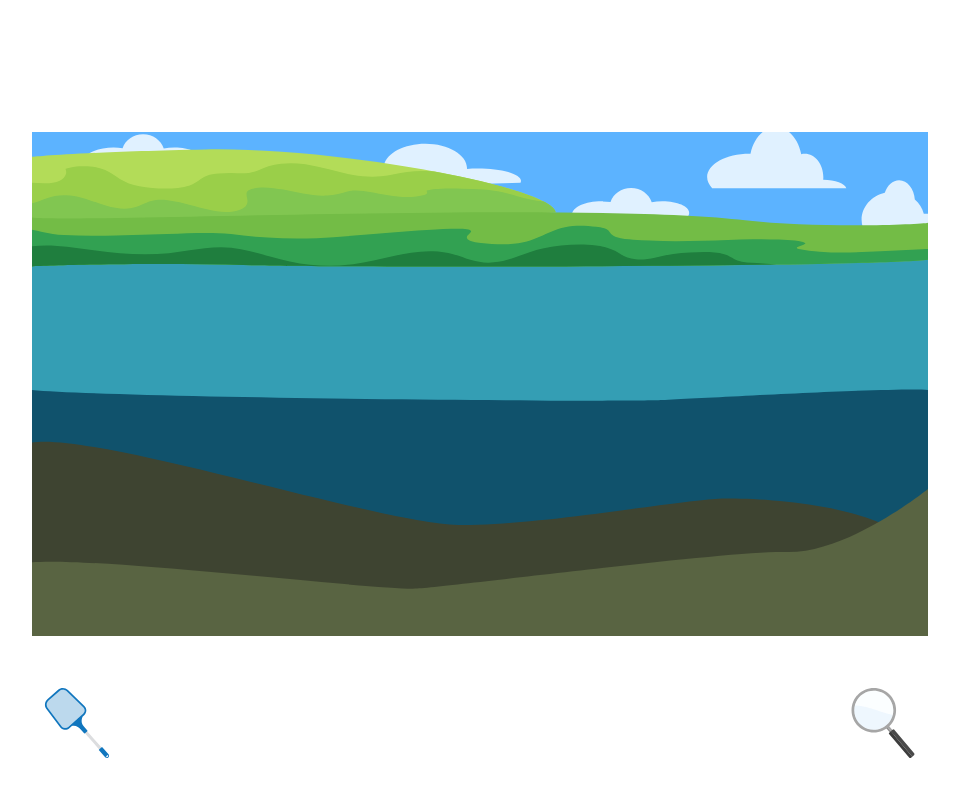
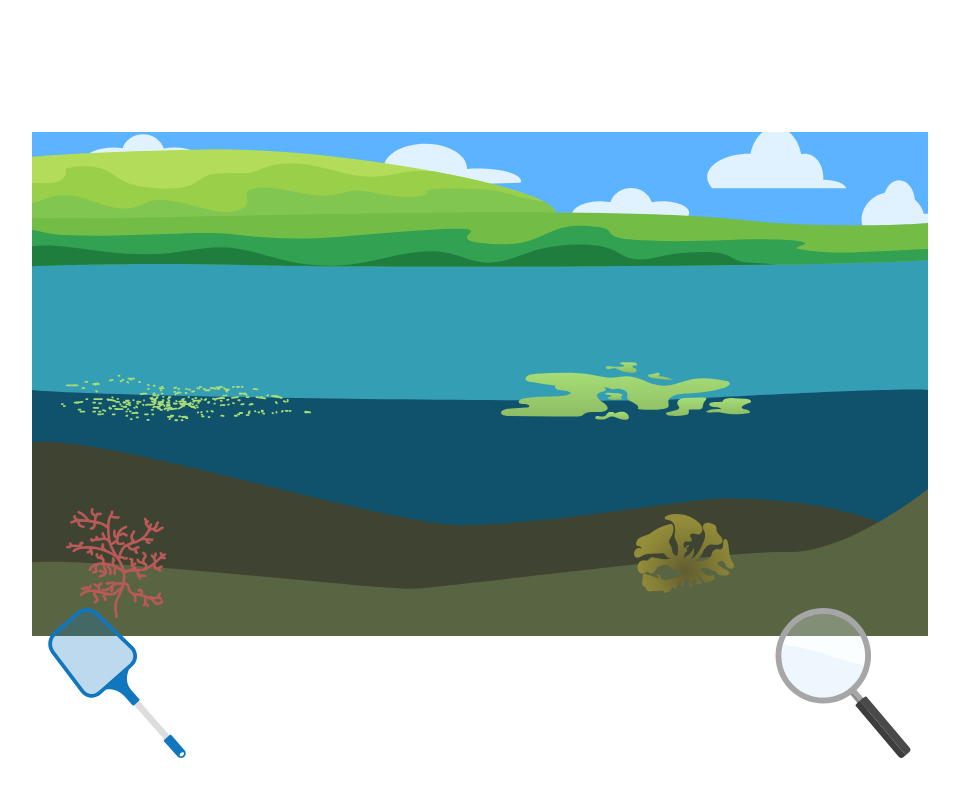
Before and after one commit to canarycathedral/Algae, a Next.js app in the folder algaeworldapp/: page /TestFolderForJaida in a window 1280 px wide. Shown: the top 796 px of the page, without its empty margins (160-1119 px from the left). Built offline with nearby package versions, Linux system fonts and the light colour scheme.

Commit message:
Add behaviour for algae to be randomly placed

```diff
--- a/algaeworldapp/components/Game/index.js
+++ b/algaeworldapp/components/Game/index.js
@@ -3,10 +3,86 @@
 import { useState, useRef, useEffect } from 'react';
 
 export default function Game() {
-    const [cursor, setCursor] = useState('default');
+    const [cursor] = useState('default');
     const [activeTool, setActiveTool] = useState(null); // 'magnifier' or 'net'
     const [mousePos, setMousePos] = useState({x: 0, y: 0});
+    const [surfaceAssets, setSurfaceAssets] = useState([]);
+    const [floorAssets, setFloorAssets] = useState([]);
     const divRef = useRef(null);
+
+    const surfaceSvgs = [
+        'Carpet Algae.svg',
+        'Chlorella.svg',
+        'Cyanobacteria.svg',
+        'Dinoflagellates.svg',
+        'Spirogyra.svg'
+    ];
+
+    const floorSvgs = [
+        'Bubble Algae.svg',
+        'Gracilaria.svg',
+        'Gulfweed.svg',
+        "Peacock's Tail.svg",
+        'Sea Lettuce.svg'
+    ]
+
+    useEffect(() => {
+        if (divRef.current) {
+            const rect = divRef.current.getBoundingClientRect();
+            const numAssets = 3;
+            const assets = [];
+            const centerY = rect.height * 0.35;
+            const minDistance = 350; // Minimum distance between assets
+
+            for (let i = 0; i < numAssets; i++) {
+                let attempts = 0;
+                let x, y, overlaps;
+                do {
+                    x = Math.random() * (rect.width - 250);
+                    y = centerY + (Math.random() - 0.5) * 50;
+                    overlaps = assets.some(asset =>
+                        Math.abs(asset.x - x) < minDistance && Math.abs(asset.y - y) < minDistance
+                    );
+                    attempts++;
+                } while (overlaps && attempts < 50); // Prevent infinite loop
+
+                if (!overlaps) {
+                    const src = surfaceSvgs[Math.floor(Math.random() * surfaceSvgs.length)];
+                    assets.push({ src, x: Math.max(0, Math.min(x, rect.width - 50)), y: Math.max(0, Math.min(y, rect.height - 50)) });
+                }
+            }
+            setSurfaceAssets(assets);
+        }
+    }, []);
+
+    useEffect(() => {
+        if (divRef.current) {
+            const rect = divRef.current.getBoundingClientRect();
+            const numAssets = 3;
+            const assets = [];
+            const centerY = rect.height * 0.65;
+            const minDistance = 350; // Minimum distance between assets
+
+            for (let i = 0; i < numAssets; i++) {
+                let attempts = 0;
+                let x, y, overlaps;
+                do {
+                    x = Math.random() * (rect.width - 250);
+                    y = centerY + (Math.random() - 0.5) * 50;
+                    overlaps = assets.some(asset =>
+                        Math.abs(asset.x - x) < minDistance && Math.abs(asset.y - y) < minDistance
+                    );
+                    attempts++;
+                } while (overlaps && attempts < 50); // Prevent infinite loop
+
+                if (!overlaps) {
+                    const src = floorSvgs[Math.floor(Math.random() * floorSvgs.length)];
+                    assets.push({ src, x: Math.max(0, Math.min(x, rect.width - 50)), y: Math.max(0, Math.min(y, rect.height - 50)) });
+                }
+            }
+            setFloorAssets(assets);
+        }
+    }, []);
 
     const handleToolClick = (tool) => {
         setActiveTool(tool);
@@ -53,6 +129,36 @@ export default function Game() {
                 cursor: activeTool ? 'none' : cursor
             }}
         >
+            {surfaceAssets.map((asset, i) => (
+                <img
+                    key={i}
+                    src={`/images/surface_algae/${asset.src}`}
+                    alt={asset.src}
+                    style={{
+                        position: "absolute",
+                        left: asset.x,
+                        top: asset.y,
+                        width: "250px",
+                        height: "250px",
+                        pointerEvents: "none"
+                    }}
+                />
+            ))}
+            {floorAssets.map((asset, i) => (
+                <img
+                    key={`floor-${i}`}
+                    src={`/images/floor_algae/${asset.src}`}
+                    alt={asset.src}
+                    style={{
+                        position: "absolute",
+                        left: asset.x,
+                        top: asset.y,
+                        width: "100px",
+                        height: "100spx",
+                        pointerEvents: "none"
+                    }}
+                />
+            ))}
             {!activeTool && (
                 <>
                     <img
@@ -62,8 +168,8 @@ export default function Game() {
                             position: "absolute",
                             bottom: "10px",
                             right: "10px",
-                            width: "70px",
-                            height: "70px",
+                            width: "150px",
+                            height: "150px",
                             cursor: "pointer"
                         }}
                         onClick={() => handleToolClick('magnifier')}
@@ -75,8 +181,8 @@ export default function Game() {
                             position: "absolute",
                             bottom: "10px",
                             left: "10px",
-                            width: "70px",
-                            height: "70px",
+                            width: "150px",
+                            height: "150px",
                             cursor: "pointer"
                         }}
                         onClick={() => handleToolClick('net')}
```
